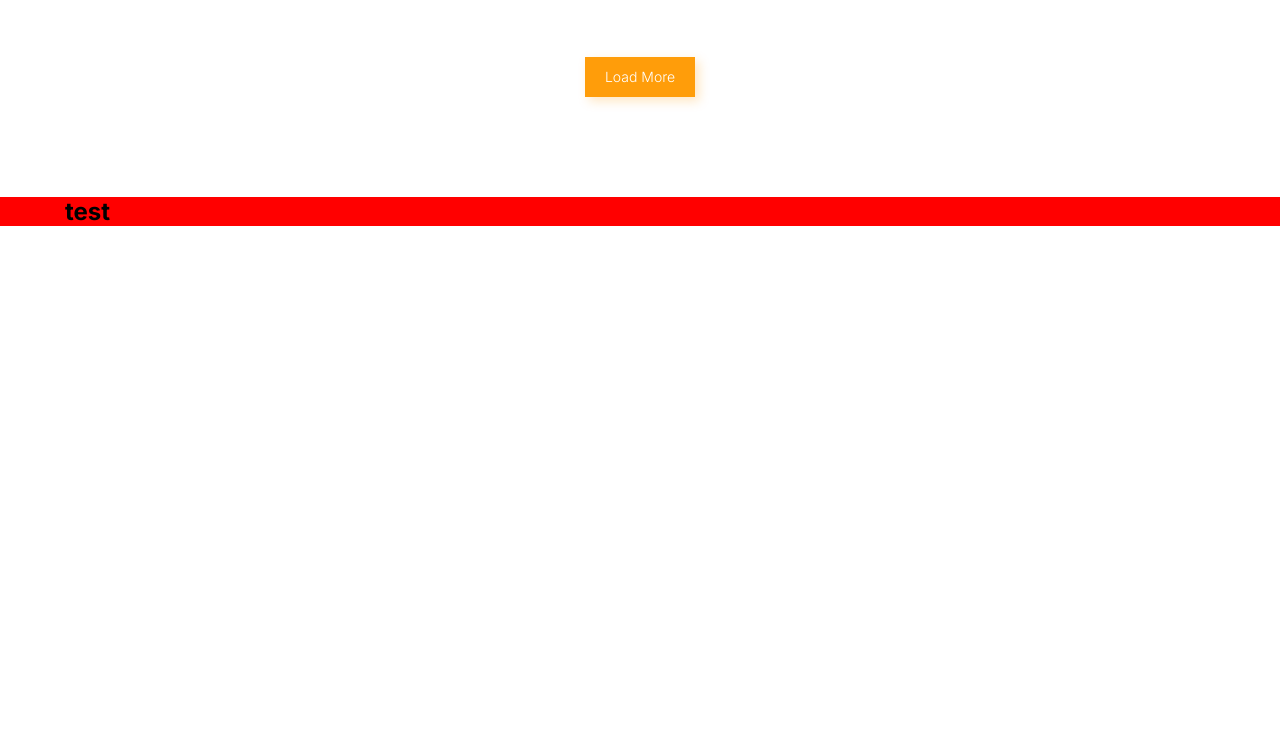
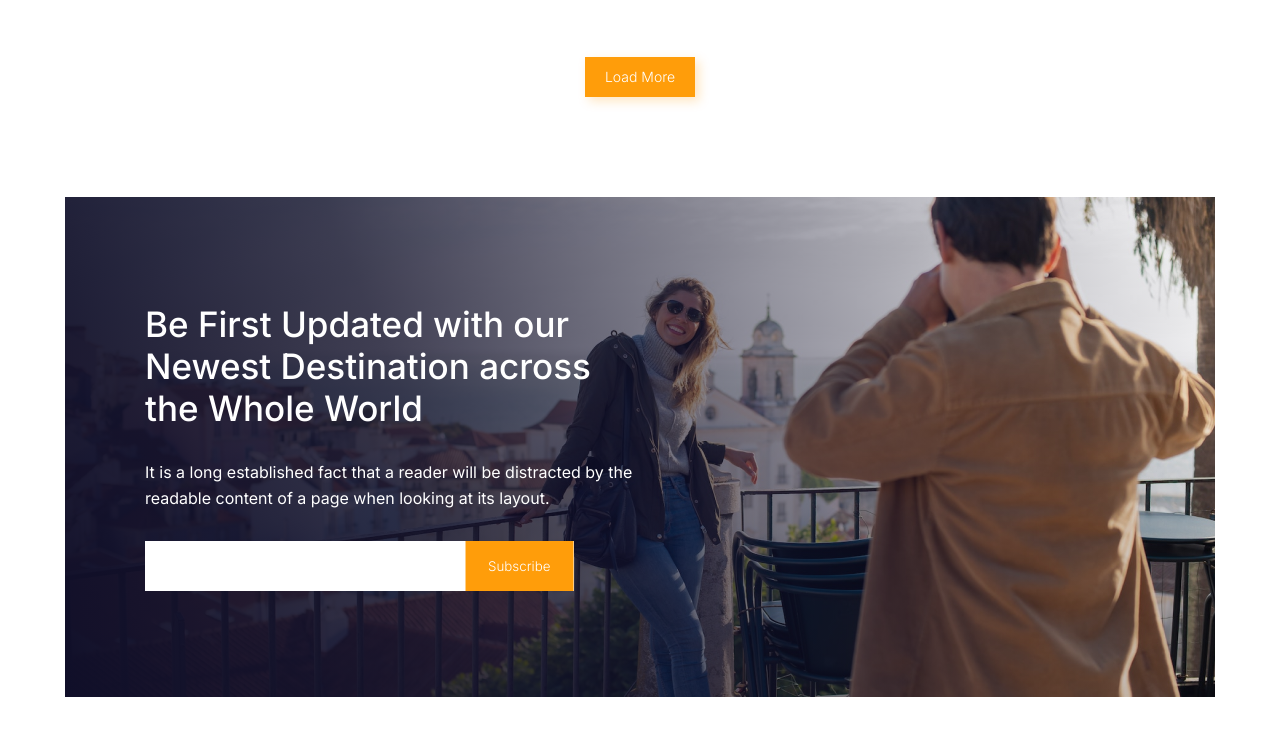
Before and after one commit to Mel1207/Project-TravelBuds-UI, a plain HTML site: page index.html in a window 1280 px wide. Shown: the part 1943-2678 px from the top of the page. Before the commit the page ends 2169 px from the top, so only its background shows below. Drawn offline with Linux system fonts and the light colour scheme.

Commit message:
added section email alerts

```diff
--- a/index.html
+++ b/index.html
@@ -83,7 +83,18 @@
     <!-- SECTION 3 -->
     <section class="section-3">
       <div class="container">
-        <h1>test</h1>
+        <div class="email-alert">
+          <div class="email-details">
+            <h3>
+              <span>Be First Updated with our <br> Newest Destination across <br> the Whole World</span>
+            </h3>
+            <p>It is a long established fact that a reader will be distracted by the <br> readable content of a page when looking at its layout. </p>
+            <div class="form-group">
+              <input type="text">
+              <button class="button">Subscribe</button>
+            </div>
+          </div>
+        </div>
       </div>
     </section>
   </main>
--- a/styles/global/global.sass
+++ b/styles/global/global.sass
@@ -96,7 +96,8 @@ header:before
     .img-card
       height: 370px
       position: relative
-      // min-width: 200px
+      background-repeat: no-repeat !important
+      background-size: cover !important
 
       .img-card-text
         position: absolute
@@ -132,4 +133,60 @@ header:before
     display: block
 
 .section-3
-  background: red
+  position: relative
+  width: 100%
+  margin-bottom: 100px
+
+  .email-alert
+    position: relative
+    background: url('../../../img/email.png')
+    height: 500px
+    display: flex
+    align-items: center
+    padding: 0 80px
+
+  .email-alert:before
+    position: absolute
+    content: ''
+    top: 0
+    left: 0
+    right: 0
+    bottom: 0
+    width: 100%
+    height: 100%
+    background: linear-gradient(68deg, #100F29 0%, rgba(16, 15, 41, 0.79) 33.97%, rgba(16, 15, 41, 0.00) 100%)
+
+  .email-details
+    position: relative
+
+    h3, p
+      color: $cWhite
+
+    h3
+      margin-bottom: 30px
+      font-weight: 500
+      span
+        font-size: 35px
+
+    p
+      margin-bottom: 30px
+
+
+    .form-group
+      width: 100%
+      display: flex
+      align-items: center
+
+      input
+        width: 100%
+        height: 50px
+        padding: 0 180px 0 20px
+        outline: none
+        border: none
+
+      button
+        transform: translateX(-100%)
+        width: 160px
+        height: 50px
+        box-shadow: none
+        font-weight: 300
```
Also changed, not shown: img/email.png (added), styles/main.css, 1 other file.
